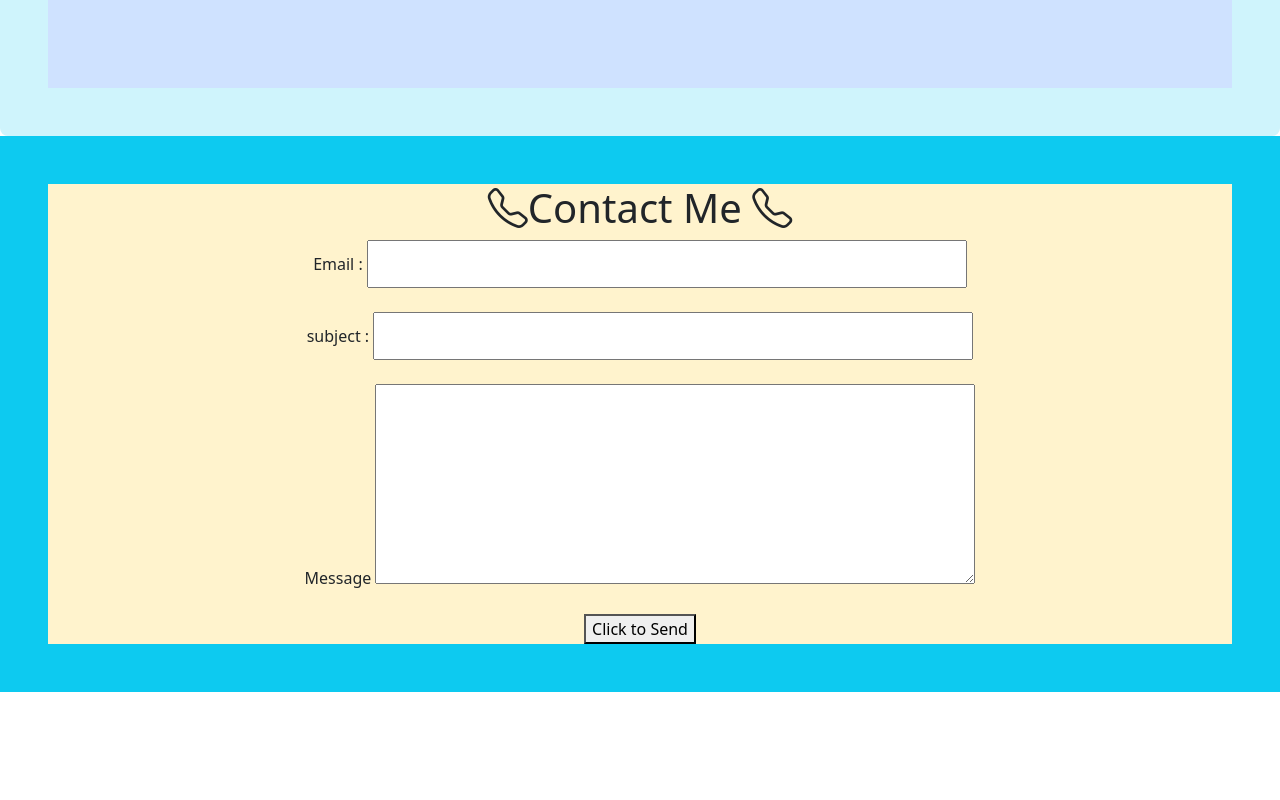
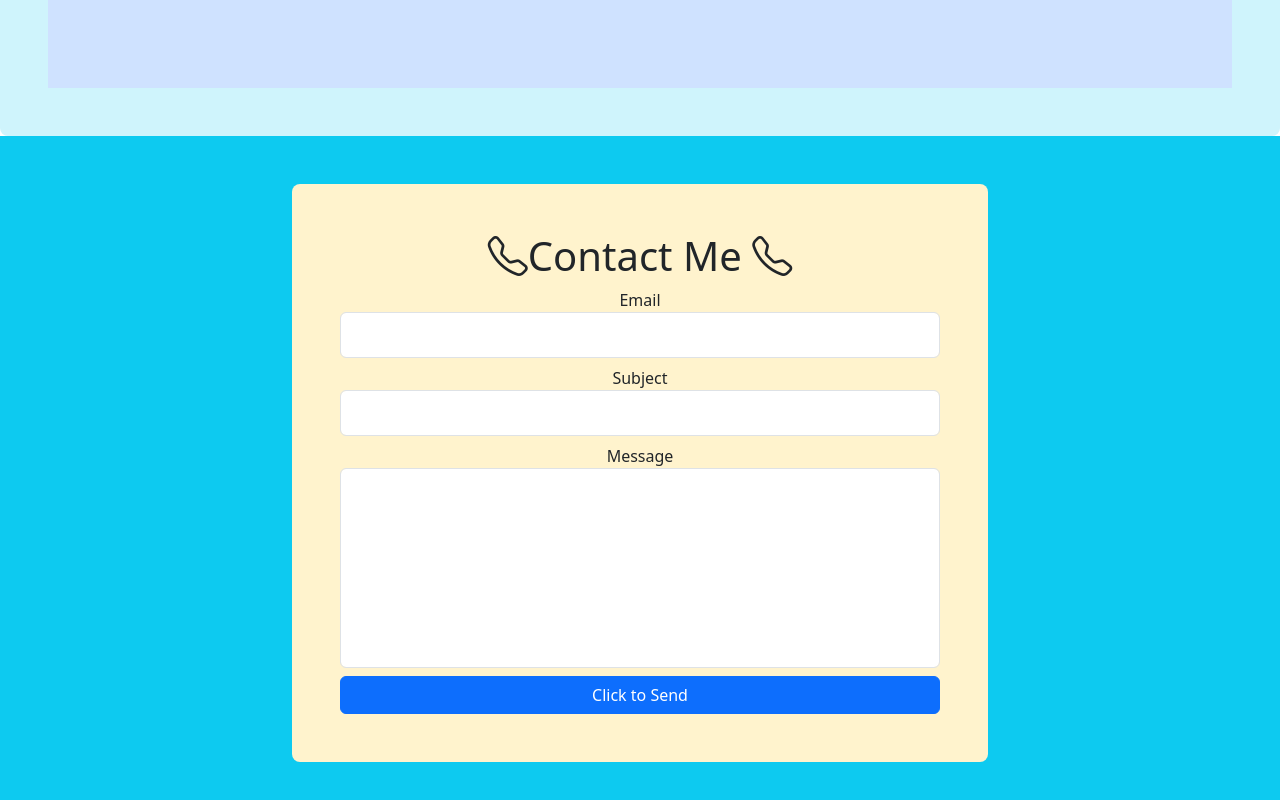
Before and after one commit to EvolveBJ/CLASSWORK, a plain HTML site: page index.html in a window 1280 px wide. Shown: the part 3931-4731 px from the top of the page. Before the commit the page ends 4623 px from the top, so only its background shows below. Drawn offline with nearby package versions, Linux system fonts and the light colour scheme.

Commit message:
first
first

```diff
--- a/index.html
+++ b/index.html
@@ -143,15 +143,15 @@
     </div>
     <div class="d-flex bg-info p-5">
 
-        <div class="bg-warning-subtle w-100 contact">
+        <div class="bg-warning-subtle p-5 mx-auto rounded-3 contact">
 
             <h1> <i class="bi bi-telephone"></i>Contact Me <i class="bi bi-telephone"></i> </h1>
-            Email : <input type="text" name="email" /> <br><br>
-            subject : <input type="text" name="subject" /> <br><br>
-            <label for="Message"> Message </label>
-            <textarea id="description" id="Message"></textarea>
-            <br><br>
-            <Button> Click to Send </Button>
+           <label for="email" class="">Email</label>  <input type="text" class="form-control"name="email" />
+            <label for="subject" class="mt-2">Subject</label> <input type="text" class="form-control" name="subject" />
+            <label for="Message" class="mt-2"> Message </label>
+            <textarea id="description" class="form-control" id="Message"></textarea>
+
+            <button class="btn btn-primary w-100 mt-2"> Click to Send </button>
 
         </div>
     </div>
--- a/mystyle.css
+++ b/mystyle.css
@@ -14,4 +14,5 @@
 .contact textarea{
     width:600px !important;
     height:200px!important;
+    resize:none;
 }
```
